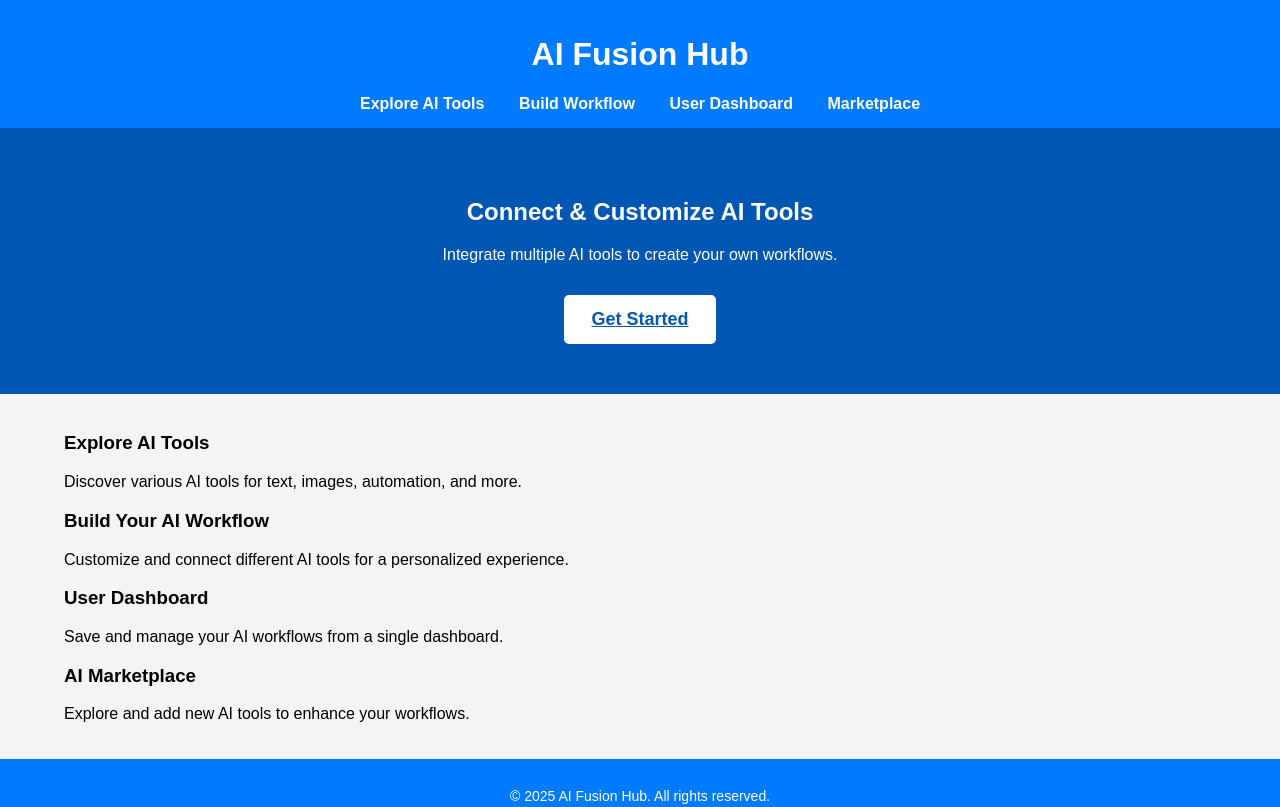
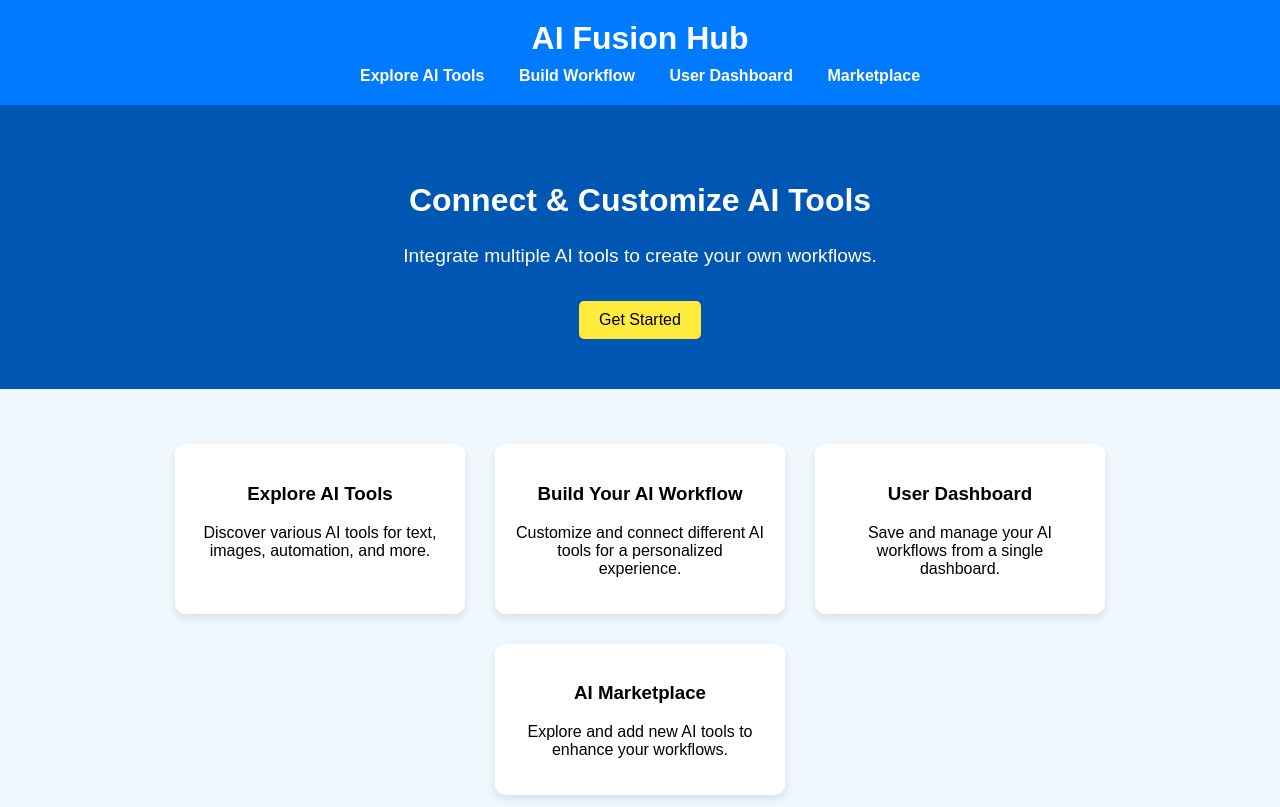
Before and after one commit to S-AIFUSIONHUB/AITOOLSWEBSITE, a plain HTML site: page index.html in a window 1280 px wide. Shown: the top 807 px of the page. Drawn offline with Linux system fonts and the light colour scheme.

Commit message:
Update style.css

```diff
--- a/style.css
+++ b/style.css
@@ -1,102 +1,99 @@
-/* General Page Styling */
+/* Global Styles */
 body {
     font-family: Arial, sans-serif;
     margin: 0;
     padding: 0;
-    background-color: #f4f4f4;
+    background-color: #f0f8ff;
+    text-align: center;
 }
 
-/* Navigation Bar */
+/* Header */
 header {
-    background: #007bff;
+    background-color: #007bff;
     color: white;
-    padding: 15px 0;
+    padding: 20px;
     text-align: center;
+}
+
+header h1 {
+    margin: 0;
+    font-size: 2em;
+}
+
+nav {
+    margin-top: 10px;
 }
 
 nav a {
     color: white;
     text-decoration: none;
-    font-size: 16px;
     margin: 0 15px;
     font-weight: bold;
+    transition: color 0.3s;
 }
 
 nav a:hover {
-    color: yellow;
-    text-decoration: underline;
+    color: #ffeb3b;
 }
 
 /* Hero Section */
 .hero {
-    background: #0056b3;
+    background-color: #0056b3;
     color: white;
-    text-align: center;
     padding: 50px 20px;
 }
 
 .hero h2 {
-    font-size: 24px;
-    font-weight: bold;
+    font-size: 2em;
 }
 
 .hero p {
-    font-size: 16px;
+    font-size: 1.2em;
 }
 
 .btn {
     display: inline-block;
-    padding: 12px 25px;
-    font-size: 18px;
-    font-weight: bold;
-    color: #0056b3;
-    background: white;
-    border: 2px solid white;
+    background-color: #ffeb3b;
+    color: black;
+    padding: 10px 20px;
+    margin-top: 15px;
+    font-size: 1em;
+    text-decoration: none;
     border-radius: 5px;
-    margin-top: 15px;
-    cursor: pointer;
-    transition: all 0.3s ease-in-out;
+    transition: background 0.3s, transform 0.2s;
 }
 
 .btn:hover {
-    background: yellow;
-    color: black;
+    background-color: #ffca28;
+    transform: scale(1.05);
 }
 
-/* Sections */
+/* Cards Section */
 .container {
-    width: 90%;
-    margin: auto;
-    overflow: hidden;
-    padding: 20px 0;
+    display: flex;
+    flex-wrap: wrap;
+    justify-content: center;
+    padding: 40px;
 }
 
-.section {
+.card {
     background: white;
-    margin: 10px auto;
     padding: 20px;
-    border-radius: 8px;
-    box-shadow: 0 0 10px rgba(0, 0, 0, 0.1);
-    width: 80%;
+    margin: 15px;
+    width: 250px;
+    border-radius: 10px;
+    box-shadow: 0 4px 8px rgba(0, 0, 0, 0.1);
+    transition: transform 0.3s;
 }
 
-.section h2 {
-    font-size: 22px;
-    color: #333;
-    font-weight: bold;
-    text-align: center;
-}
-
-.section p {
-    text-align: center;
-    font-size: 16px;
+.card:hover {
+    transform: translateY(-5px);
 }
 
 /* Footer */
 footer {
-    text-align: center;
+    background-color: #007bff;
+    color: white;
     padding: 15px;
-    background: #007bff;
-    color: white;
-    font-size: 14px;
+    margin-top: 30px;
 }
```
